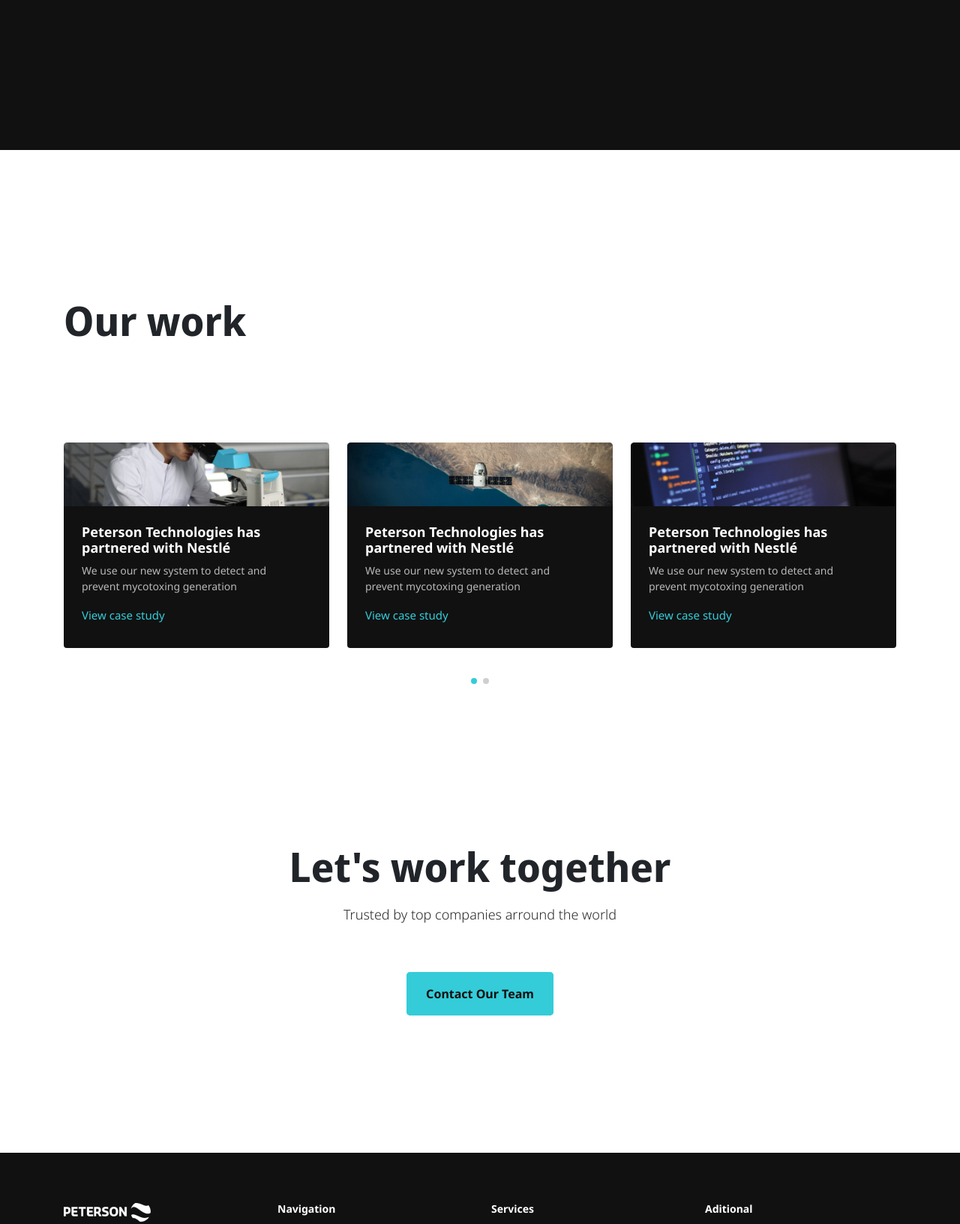
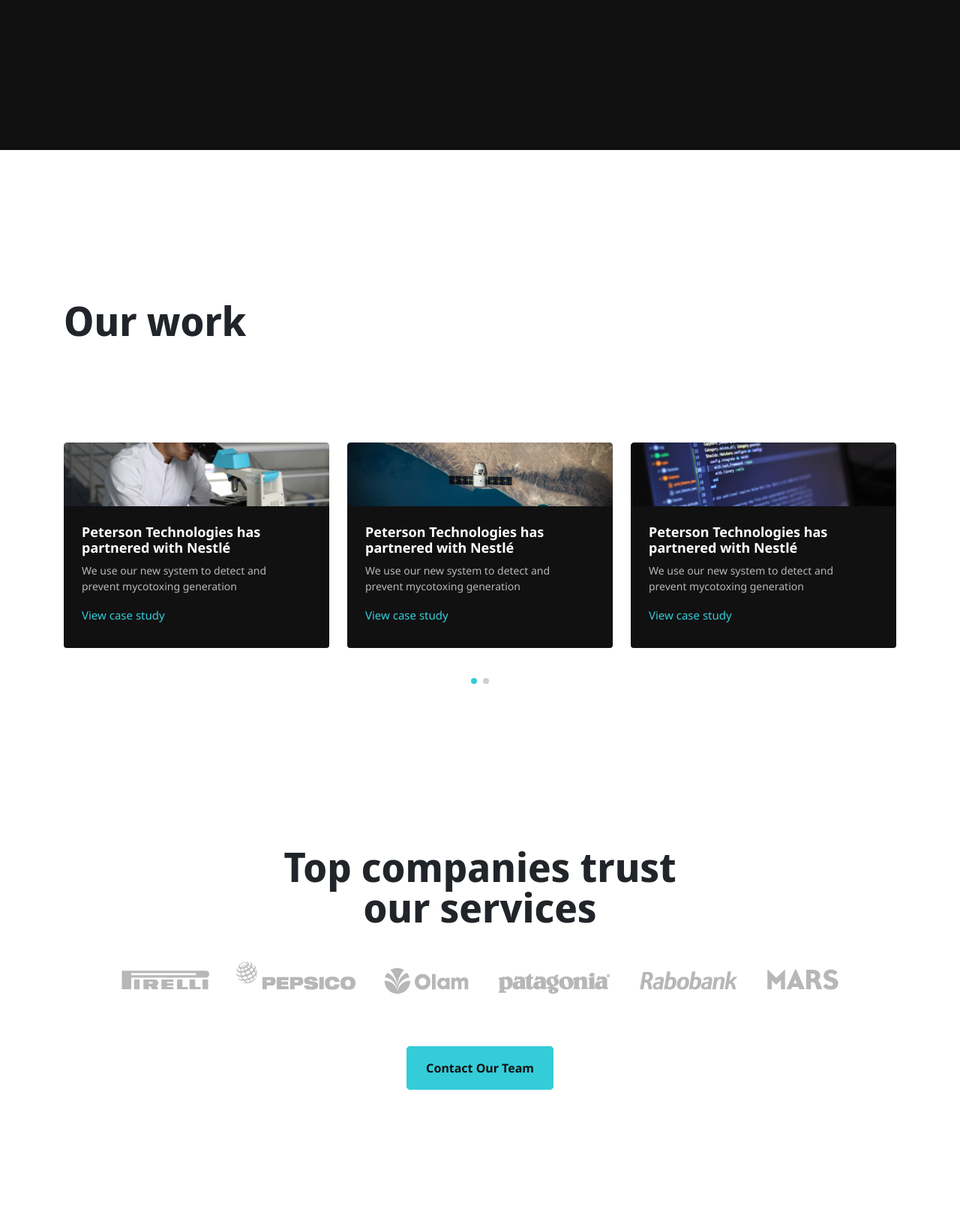
Before and after one commit to TomasAres/ptech_website, a PHP site: page / in a window 1280 px wide. Shown: the part 3400-5032 px from the top of the page at 75% size. Run offline with PHP 8.4, Linux system fonts and the light colour scheme; some libraries are stand-ins or nearby versions.

Commit message:
Improved HTML semantics

```diff
--- a/css/style.css
+++ b/css/style.css
@@ -109,19 +109,19 @@
 }
 
 .bottom-md {
-    padding-bottom: var(--spacing-md);
+    padding-bottom: var(--spacing-md)!important;
 }
 
 .bottom-lg {
-    padding-bottom: var(--spacing-lg);
+    padding-bottom: var(--spacing-lg)!important;
 }
 
 .bottom-xl {
-    padding-bottom: var(--spacing-xl);
+    padding-bottom: var(--spacing-xl)!important;
 }
 
 .bottom-xxl {
-    padding-bottom: var(--spacing-xxl);
+    padding-bottom: var(--spacing-xxl)!important;
 }
 
 /* COLORS */
@@ -157,8 +157,7 @@
 /* HERO */
 
 .hero-subtitle {
-    padding-top: 40px;
-    font-family: 'Noto Sans', sans-serif!important;
+    font-family: var(--font-body);
     font-weight: 300;
 }
 
@@ -536,7 +535,6 @@
 */
 
 
-
 /* RESPONSIVE */
 
 /* 1920x1080 */
--- a/index.html
+++ b/index.html
@@ -62,24 +62,26 @@
     </div>
 </header>
 
+<main>
+
     <!-- Hero Section -->
 
-    <div class="container-fluid hero-bg" id="hero">
+    <section class="container-fluid hero-bg" id="hero">
         <div class="hero text-center d-flex flex-column justify-content-center">
             <h1 class="hero-title bold white">
               We help businesses<br>
               <div id="typing"></div>
             </h1>
-            <h5 class="hero-subtitle gray">
+            <h5 class="hero-subtitle gray top-md">
                 Maximize your company's potential
             </h5>
         </div>
-    </div>
+      </section>
 
 
     <!-- About Numbers -->
 
-    <div class="container-fluid bg-primary" id="numbers">
+    <section class="container-fluid bg-primary" id="numbers">
         <div class="container">
             <div class="about-numbers">
                 <div class="row">
@@ -115,11 +117,11 @@
                 </div>
             </div>
         </div>
-    </div>
+      </section>
 
         <!-- About Us -->
 
-      <div class="container-fluid top-xxl" id="about-us">
+      <section class="container-fluid top-xxl" id="about-us">
         <div class="container">
           <div class="row">
             <div class="col-md-6 align-self-start">
@@ -142,7 +144,7 @@
 
 
         </div>
-      </div>
+      </section>
 
 
          <!-- Service Offering -->
@@ -150,7 +152,7 @@
          <!-- Service Offering Desktop -->
 
 
-         <div class="container-fluid top-xxl bottom-xxl" id="services">
+         <section class="container-fluid top-xxl bottom-xxl" id="services">
           <div class="container d-none d-md-block">
             <div class="row">
               <div class="col-md-6">
@@ -298,15 +300,14 @@
       <div class="swiper-pagination"></div>
     </div>
 
-  </div>
+  </section>
 
 
 </div>
 
                  <!-- Works -->
 
-                  <section id="our-work" class="white-bg">
-                 <div class="container-fluid top-xxl" id="our-work">
+                  <section id="our-work" class="white-bg container-fluid top-xxl">
                   <div class="container">
                     <div class="row">
                       <div class="col-md-6 align-self-start">
@@ -322,7 +323,6 @@
 
 
                   </div>
-                </div>
 
                 <div class="container">
                 <div class="swiper mySwiperCases">
@@ -421,11 +421,11 @@
                     <div class="container-fluid">
                       <div class="container text-center top-xxl bottom-xxl">
                         <div class="row justify-content-center">
-                          <div class="col-md-6">
-                            <h3 class="semibold">Let's work together</h3>
-                            <p class="home-text w-75 m-auto top-sm bottom-sm">
-                              Trusted by top companies arround the world
-                            </p>
+                          <div class="col-md-12">
+                            <h3 class="semibold">Top companies trust<br>our services</h3>
+
+                            <div class="client-logos-wrapper w-100 text-center top-md"><img src="/img/clientlogos.png" alt="Client Logos" class="client-logos"></div>
+
                             <div class="button-wrapper top-lg"><a class="button" href="#">Contact Our Team</a></div>
 
                           </div>
@@ -436,7 +436,7 @@
 
                   </section>
 
-
+                </main>
                                         <!-- Footer -->
 
                   <footer class="top-lg bottom-lg">
```
Also changed, not shown: img/clientlogos.png (added), javascript/main.js (line endings or trailing spaces).
